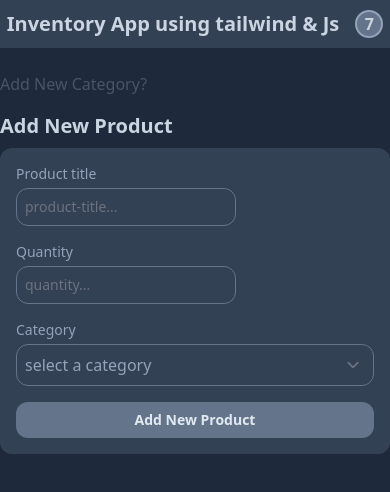
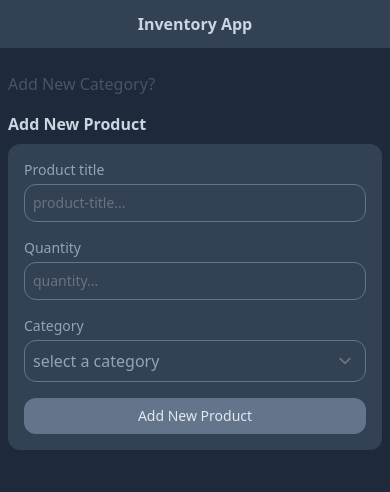
Before and after one commit to ReihaneSheikheezade/Inventory-app, a React (Create React App) app: page / in a window 390 px wide. Shown: the top 492 px of the page. Built offline with nearby package versions, Linux system fonts and the light colour scheme.

Commit message:
some tages style changed

```diff
--- a/src/App.js
+++ b/src/App.js
@@ -13,7 +13,7 @@ function App() {
       {/* Navbar */}
       <Navbar />
       {/* app content */}
-      <div className="container max-w-screen-sm m-auto">
+      <div className="container max-w-screen-sm m-auto px-2">
         <CategoryForm setCategories={setCategories} />
         <ProductsForm categories={categories} setProducts={setProducts} />
         <ProductList products={products} categories={categories} setProducts={setProducts} />
--- a/src/Component/CategoryForm.js
+++ b/src/Component/CategoryForm.js
@@ -33,7 +33,7 @@ const CategoryForm = ({ setCategories }) => {
   return (
     <section>
       <div className={`flex flex-col mb-6 ${isShow ? "" : "hidden"}`}>
-        <h2 className="text-xl text-slate-300 font-bold mb-2">
+        <h2 className="sm:text-xl text-slate-300 font-bold mb-2">
           Add New Category
         </h2>
         <form className="bg-slate-700 flex flex-col gap-y-4 p-4 text-slate-400 rounded-xl text-sm">
@@ -50,7 +50,7 @@ const CategoryForm = ({ setCategories }) => {
               id="category-title"
               name="title"
               onChange={changeHandler}
-              className="rounded-xl p-2 bg-transparent border border-slate-500 text-slate-400 "
+              className="rounded-xl p-2 bg-transparent border border-slate-500 text-slate-400 w-full md:w-auto "
             />
           </div>
           <div>
@@ -78,7 +78,7 @@ const CategoryForm = ({ setCategories }) => {
             </button>
             <button
               onClick={addNewCategoryHandler}
-              className="bg-slate-500 text-slate-200 rounded-xl py-2 flex-1 font-bold"
+              className="bg-slate-500 border border-slate-500 text-slate-200 rounded-xl py-2 flex-1"
             >
               Add new Category
             </button>
--- a/src/Component/Navbar.js
+++ b/src/Component/Navbar.js
@@ -1,8 +1,8 @@
 const Navbar = () => {
   return (
-    <div className="flex items-center justify-center gap-x-4 bg-slate-700 h-12 mb-6 ">
-                <h1 className="text-slate-300 text-xl font-bold">Inventory App using tailwind & Js</h1>
-                <span className="flex justify-center items-center rounded-full bg-slate-500 w-7 h-7 border-2 border-slate-400 text-slate-300 font-bold ">7</span>
+    <div className="flex items-center justify-center bg-slate-700 h-12 mb-6 ">
+                <h1 className="text-slate-300 sm:text-xl font-bold">Inventory App</h1>
+                {/* <span className="flex justify-center items-center rounded-full bg-slate-500 w-7 h-7 border-2 border-slate-400 text-slate-300 font-bold ">7</span> */}
             </div>
     );
 }
--- a/src/Component/ProductList.js
+++ b/src/Component/ProductList.js
@@ -17,11 +17,12 @@ const ProductList = ({ products, categories, setProducts }) => {
       >
         Product list
       </h2>
+      <div className="overflow-x-auto">
         {products.map((product) => {
           return (
             <div
               key={product.id}
-            className="flex items-center justify-between text-sm mb-2"
+              className="flex items-center justify-between text-sm mb-2 w-full min-w-[400px]"
             >
               <span className="text-sm text-slate-400">{product.title}</span>
               <div className="flex items-center gap-x-3">
@@ -44,6 +45,7 @@ const ProductList = ({ products, categories, setProducts }) => {
             </div>
           );
         })}
+      </div>
     </section>
   );
 };
--- a/src/Component/ProductsForm.js
+++ b/src/Component/ProductsForm.js
@@ -1,4 +1,5 @@
 import { useState } from "react"
+import CategoryForm from "./CategoryForm";
 
 const ProductsForm = ({categories ,setProducts}) => {
   const [productsFormData,setProductsFormData] = useState({
@@ -16,17 +17,18 @@ const ProductsForm = ({categories ,setProducts}) => {
     setProducts((prevState) => [...prevState ,{...productsFormData,createdAt: new Date().toISOString() , id: new Date().getTime()}]);
     setProductsFormData({ title:"", quantity:"", categoryId:"",})
   }
+
   return (
     <div className="mb-6">
-      <h2 className="text-xl text-slate-300 font-bold mb-2">Add New Product</h2>
+      <h2 className="sm:text-xl text-slate-300 font-bold mb-2">Add New Product</h2>
       <form className="bg-slate-700 flex flex-col gap-y-4 p-4 text-slate-400 rounded-xl text-sm">
         <div>
           <label htmlFor="product-title" className="block mb-1">Product title</label>
-          <input onChange={changeHandler} type="text" value={productsFormData.title} id="product-title" name="title" placeholder="product-title..." className="rounded-xl p-2 bg-transparent border border-slate-500 text-slate-400 text-sm" />
+          <input onChange={changeHandler} type="text" value={productsFormData.title} id="product-title" name="title" placeholder="product-title..." className="rounded-xl p-2 bg-transparent border border-slate-500 text-slate-400 text-sm w-full sm:w-auto" />
         </div>
         <div>
           <label htmlFor="product-quantity" className="block mb-1">Quantity</label>
-          <input onChange={changeHandler} type="text" value={productsFormData.quantity} id="product-quantity" name="quantity" placeholder="quantity..." className="rounded-xl p-2 bg-transparent border border-slate-500 text-slate-400 text-sm " />
+          <input onChange={changeHandler} type="text" value={productsFormData.quantity} id="product-quantity" name="quantity" placeholder="quantity..." className="rounded-xl p-2 bg-transparent border border-slate-500 text-slate-400 text-sm w-full md:w-auto " />
         </div>
         <div>
           <label htmlFor="product-category" className="block mb-1">Category</label>
@@ -37,7 +39,7 @@ const ProductsForm = ({categories ,setProducts}) => {
             })}
           </select>
         </div>
-        <button onClick={addNewProductHandler} type="submit" className="py-2 rounded-xl bg-slate-500 text-slate-200 font-bold">Add New Product</button>
+        <button onClick={addNewProductHandler} type="submit" className="py-2 rounded-xl bg-slate-500 text-slate-200 ">Add New Product</button>
       </form>
     </div>
   );
```
Lines whose indentation alone changed are shown as unchanged.
